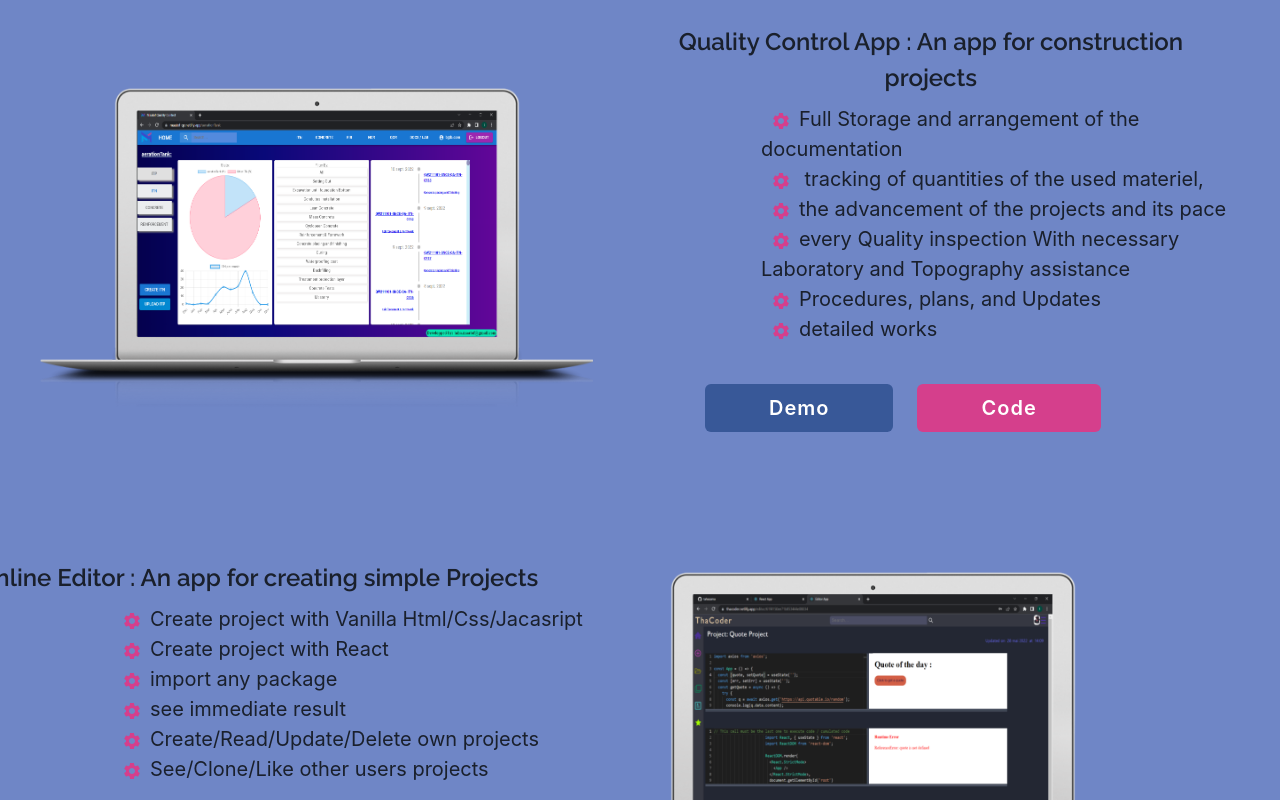
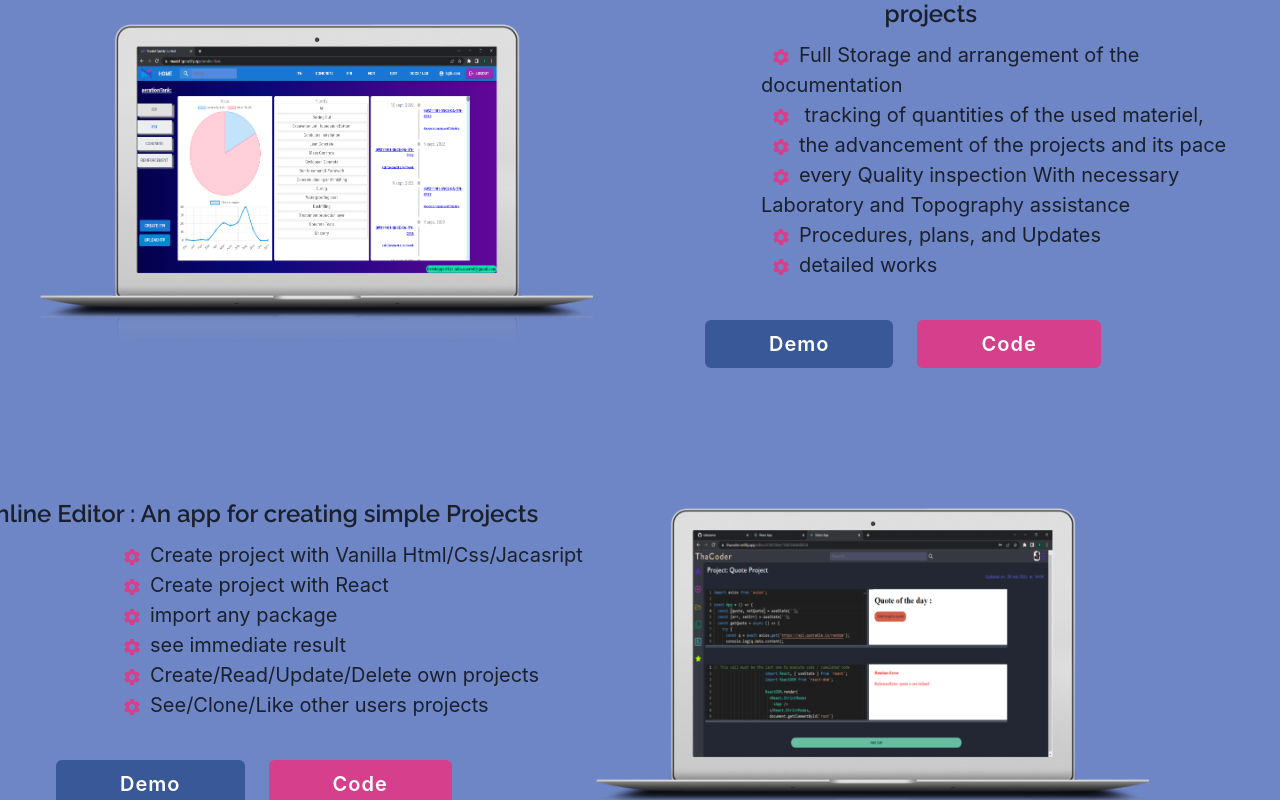
Before and after one commit to tahasama/myPortfolio, a React (Create React App) app: page / in a window 1280 px wide. Shown: the part 2960-3760 px from the top of the page. Built offline with nearby package versions, Linux system fonts and the light colour scheme.

Commit message:
re-redesign contact page

```diff
--- a/src/components/projects.tsx
+++ b/src/components/projects.tsx
@@ -54,7 +54,12 @@ const Projects = () => {
       >
         <Element name="Projects"></Element>
 
-        <Flex flexDir={"column"} top={96} position={"relative"} gap={20}>
+        <Flex
+          flexDir={"column"}
+          top={[80, 80, 60, 80, 80]}
+          position={"relative"}
+          gap={20}
+        >
           <Flex
             flexDir={["column", "column", "row", "row", "row"]}
             justifyContent={"center"}
```
